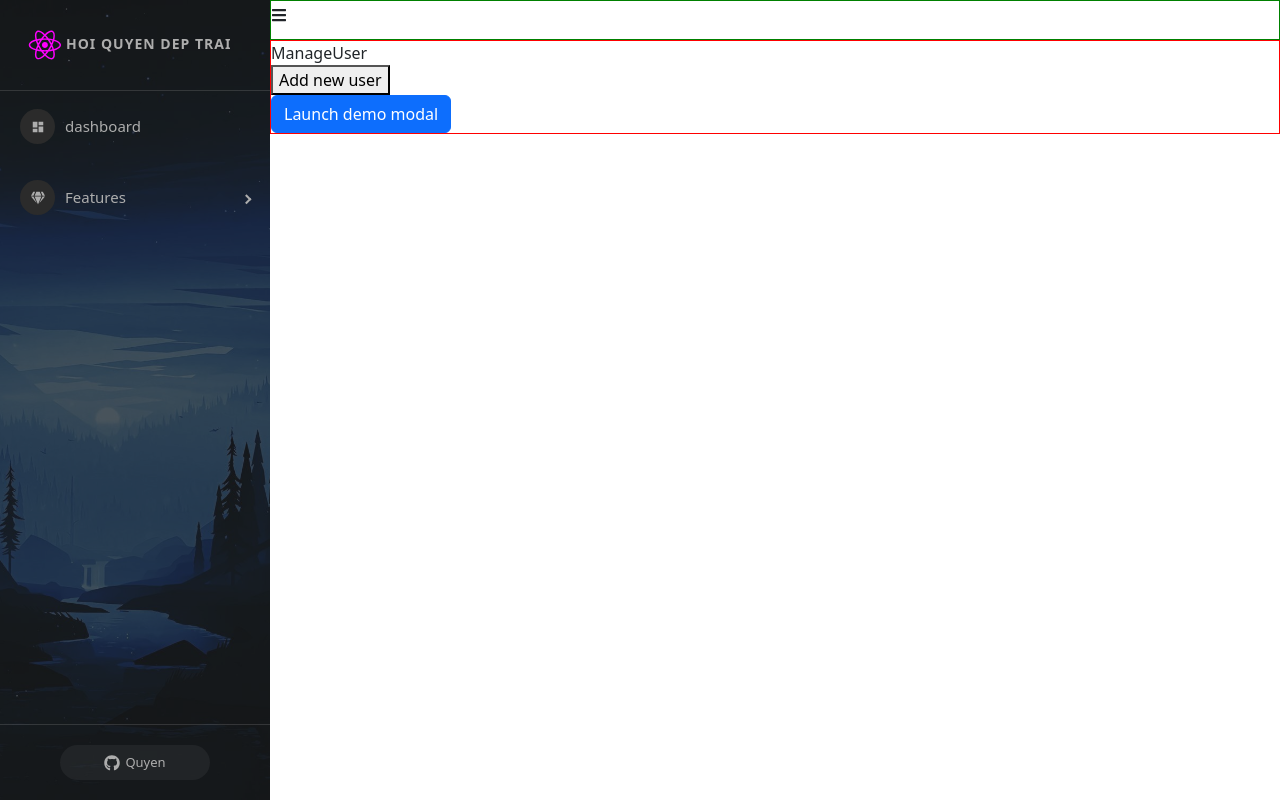
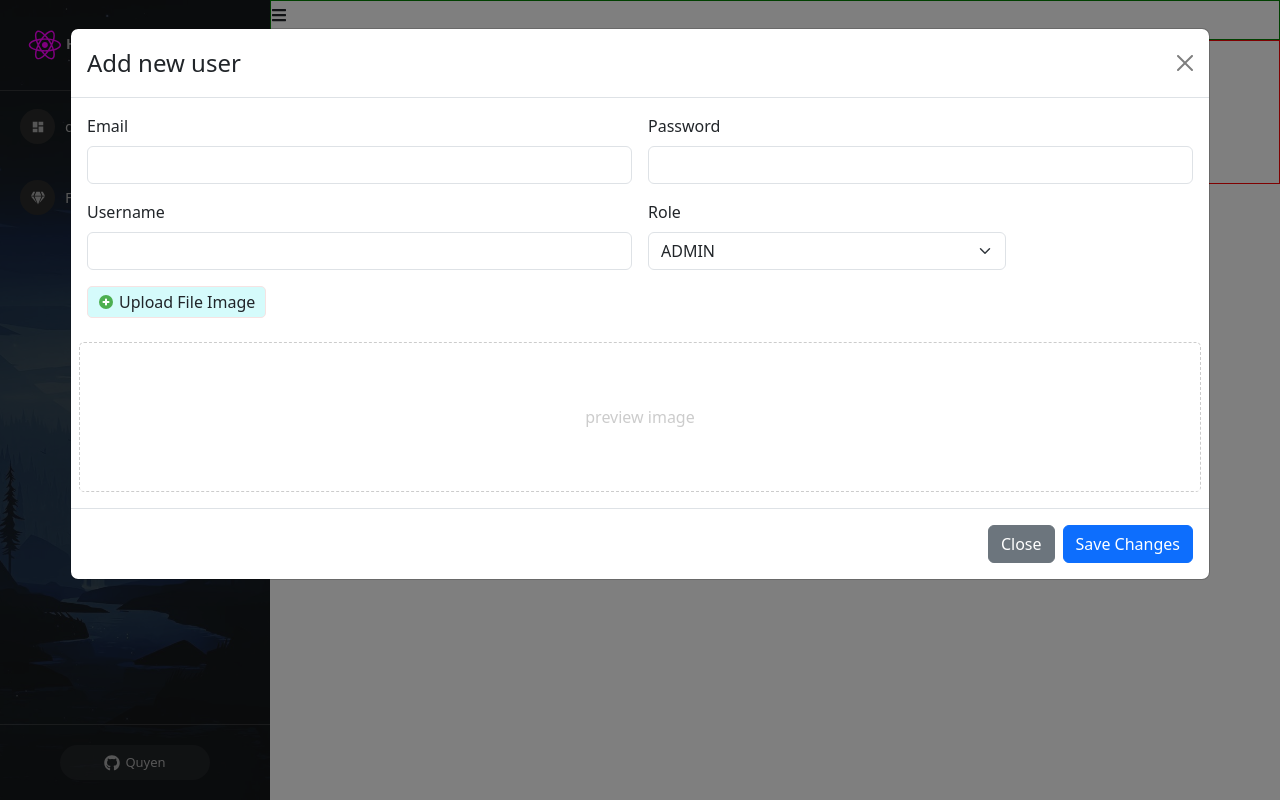
Before and after one commit to quyen-android/react, a React (Create React App) app: page /admins/manage-users in a window 1280 px wide. Both pictures are taken after a click on the button "Add new user". Built offline with nearby package versions, Linux system fonts and the light colour scheme.

Commit message:
api them nguoi dung

```diff
--- a/src/components/Admin/Content/ManageUser.js
+++ b/src/components/Admin/Content/ManageUser.js
@@ -1,6 +1,9 @@
+import { useState } from "react";
 import ModalCreateUser from "./ModalCreateUser";
+import { FcPlus } from "react-icons/fc";
 
 const ManageUser = (props) =>{
+    const [showModalCreateUser,setShowModalCreateUser] = useState(false);
 
     return(
         <div className="manage-user-container">
@@ -8,13 +11,16 @@
                 ManageUser
             </div>
             <div className="user-content">
-                <div>
-                    <button>Add new user</button>
+                <div className="btn-add-new">
+                    <button className="btn btn-primary" onClick={() => setShowModalCreateUser(true)}><FcPlus/>Add new user</button>
                 </div>
-                <div>
-
+                <div className="table-users-container">
+                        table users
                 </div>
-                <ModalCreateUser/>
+                <ModalCreateUser
+                    show={showModalCreateUser}
+                    setShow = {setShowModalCreateUser}
+                />
             </div>
         </div>
     )
--- a/src/components/Admin/Content/ManageUser.scss
+++ b/src/components/Admin/Content/ManageUser.scss
@@ -1,11 +1,15 @@
-// .manage-user-container{
-//     .user-content{
-//         .img-preview{
-
-
-//         }
-//     }
-// }
+.manage-user-container{
+    padding: 10px;
+    .user-content{
+        .btn-add-new{
+            margin: 15px 0;
+        }
+    }
+    .title{
+        font-weight: bold;
+        font-size: 20px;
+    }
+}
 .modal-add-user{
     .img-preview{
         height: 150px;
--- a/src/components/Admin/Content/ModalCreateUser.js
+++ b/src/components/Admin/Content/ModalCreateUser.js
@@ -4,11 +4,18 @@
 import './ManageUser.scss';
 import { FcPlus } from "react-icons/fc";
 import ModalShowPreview from "./ModalShowPreview";
+import axios from 'axios';
 
-const ModalCreateUser = () => {
-    const [show, setShow] = useState(false);
-
-    const handleClose = () => setShow(false);
+const ModalCreateUser = (props) => {
+    const {show, setShow} = props;
+    const handleClose = () => {
+        setShow(false)
+        setEmail("");
+        setPassword("");
+        setRole("USER");
+        setUsername("");
+        setPreviewImage("");
+    };
     const handleShow = () => setShow(true);
     const [email, setEmail] = useState("");
     const [password, setPassword] = useState("");
@@ -51,7 +58,25 @@
     //     event.preventDefault();
     // };
 
+    const handSubmitCreateUser = async() =>{
+        // let data = {
+        //     email: email,
+        //     password: password,
+        //     username: username,
+        //     role: role,
+        //     userImage: image
+        // }
+        // console.log(data);
+        const data = new FormData();
+        data.append("email", email);
+        data.append("password", password);
+        data.append("username", username);
+        data.append("role", role);
+        data.append("userImage", image);
 
+        let res = await axios.post('http://localhost:8081/api/v1/participant',data)
+        console.log("check res: ",res)
+    }
     const handleUploadImage = (event) => {
         if (event.target && event.target.files && event.target.files[0]){
             setPreviewImage(URL.createObjectURL(event.target.files[0]));
@@ -64,9 +89,9 @@
 
     return (
         <>
-        <Button variant="primary" onClick={handleShow}>
+        {/* <Button variant="primary" onClick={handleShow}>
             Launch demo modal
-        </Button>
+        </Button> */}
 
         <Modal
             size="xl"
@@ -149,7 +174,7 @@
                 <Button variant="secondary" onClick={handleClose}>
                     Close
                 </Button>
-                <Button variant="primary" onClick={handleClose}>
+                <Button variant="primary" onClick={() => handSubmitCreateUser()}>
                     Save Changes
                 </Button>
             </Modal.Footer>
```
